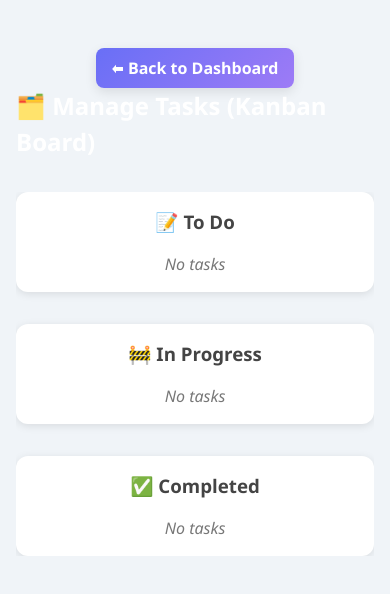
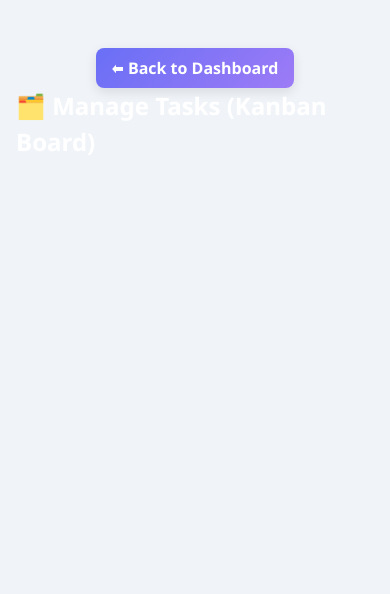
Before and after one commit to Akshaygohrava/Task-Management-System, a React (Vite) app: page /manage-tasks in a window 390 px wide. Shown: the top 594 px of the page. Built offline with nearby package versions, Linux system fonts and the light colour scheme.

Commit message:
An Managetask List Update

```diff
--- a/src/Components/TaskMng/AddTask.css
+++ b/src/Components/TaskMng/AddTask.css
@@ -46,7 +46,8 @@
 }
 
 .back-button:hover {
-  background: linear-gradient(135deg, #555bf6, #7d5bf6);
+  background: whitesmoke;
+  color: black;
   transform: translateY(-2px);
 }
 
--- a/src/Components/TaskMng/ManageTasks.css
+++ b/src/Components/TaskMng/ManageTasks.css
@@ -230,3 +230,35 @@
     text-align: center;
   }
 }
+
+
+.kanban-board {
+  display: flex;
+  flex-wrap: wrap;
+  gap: 2rem;
+  margin-top: 2rem;
+  justify-content: center; /* ✅ center remaining columns */
+  width: 100%;
+  max-width: 1200px;
+}
+
+.kanban-column {
+  flex: 1 1 300px; /* ✅ flexible grow & min size */
+  max-width: 400px; /* ✅ limit max size for balance */
+  background: #ffffff;
+  border-radius: 12px;
+  padding: 1rem;
+  box-shadow: 0 2px 8px rgba(0, 0, 0, 0.1);
+}
+
+@media (max-width: 768px) {
+  .kanban-board {
+    flex-direction: column;
+    align-items: center;
+  }
+
+  .kanban-column {
+    min-width: 100%;
+    max-width: 100%;
+  }
+}
--- a/src/Components/TaskMng/ManageTasks.jsx
+++ b/src/Components/TaskMng/ManageTasks.jsx
@@ -54,6 +54,7 @@ const ManageTasks = () => {
       <h2>🗂️ Manage Tasks (Kanban Board)</h2>
 
       <div className="kanban-board">
+        {todoTasks.length > 0 && (
           <KanbanColumn
             title="📝 To Do"
             tasks={todoTasks}
@@ -62,6 +63,9 @@ const ManageTasks = () => {
             deleteTask={deleteTask}
             saveEditedTask={saveEditedTask}
           />
+        )}
+
+        {inProgressTasks.length > 0 && (
           <KanbanColumn
             title="🚧 In Progress"
             tasks={inProgressTasks}
@@ -70,6 +74,9 @@ const ManageTasks = () => {
             deleteTask={deleteTask}
             saveEditedTask={saveEditedTask}
           />
+        )}
+
+        {completedTasks.length > 0 && (
           <KanbanColumn
             title="✅ Completed"
             tasks={completedTasks}
@@ -78,6 +85,7 @@ const ManageTasks = () => {
             deleteTask={deleteTask}
             saveEditedTask={saveEditedTask}
           />
+        )}
       </div>
     </div>
   );
@@ -93,10 +101,7 @@ const KanbanColumn = ({
 }) => (
   <div className="kanban-column">
     <h3>{title}</h3>
-    {tasks.length === 0 ? (
-      <p>No tasks</p>
-    ) : (
-      tasks.map((t) => {
+    {tasks.map((t) => {
       const idx = allTasks.findIndex((task) => task === t);
       return (
         <TaskCard
@@ -108,8 +113,7 @@ const KanbanColumn = ({
           saveEditedTask={saveEditedTask}
         />
       );
-      })
-    )}
+    })}
   </div>
 );
 
```
Lines whose indentation alone changed are shown as unchanged.
